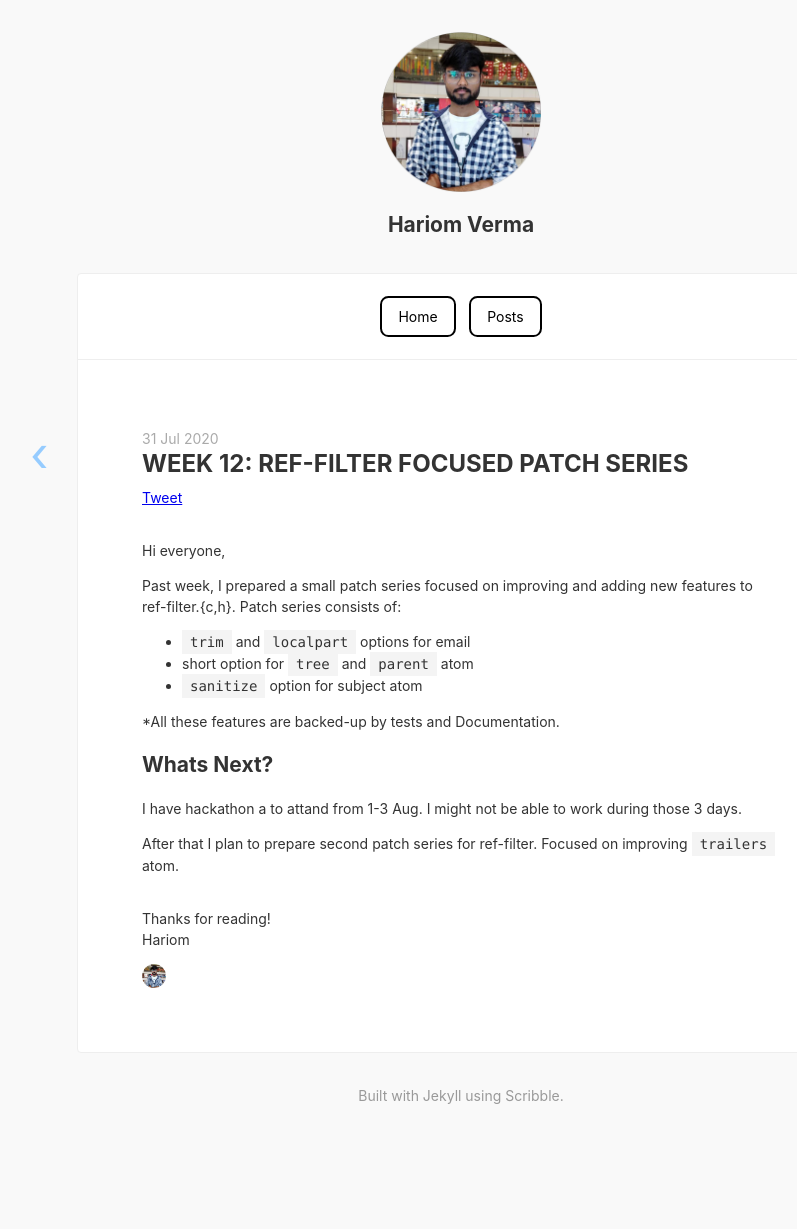
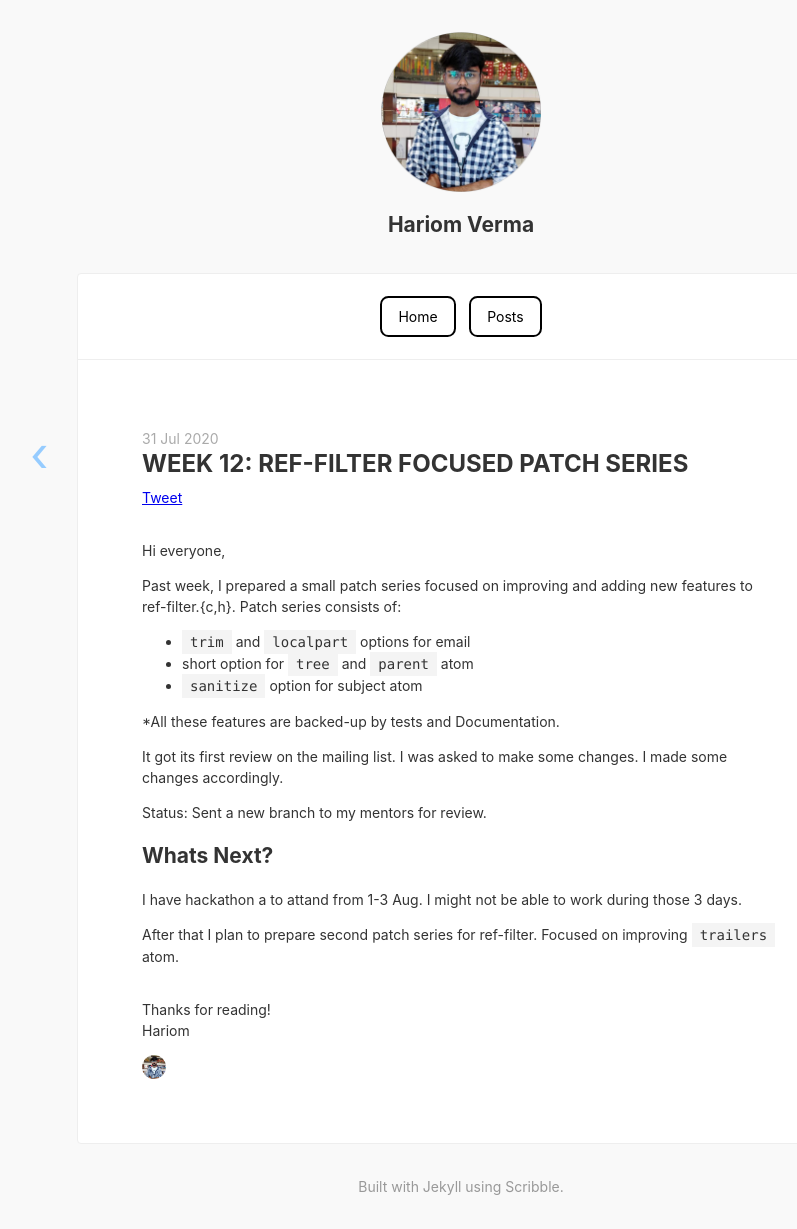
Before and after one commit to harry-hov/blogs, a Jekyll site: the page built from _posts/2020-07-31-week12-ref-filter-only.md, in a window 1280 px wide. Shown: the whole page, without its empty margins (179-976 px from the left). Built offline with Jekyll 4.4.1, drawn with Linux system fonts in a browser that asks for light colours; comment, search, counter and statistics services are not loaded; before the commit the page ends 1138 px from its top, so only the background shows below that.

Commit message:
Update 2020-07-31-week12-ref-filter-only.md

```diff
--- a/_posts/2020-07-31-week12-ref-filter-only.md
+++ b/_posts/2020-07-31-week12-ref-filter-only.md
@@ -13,6 +13,10 @@ Patch series consists of:
 
 *All these features are backed-up by tests and Documentation.
 
+It got its first review on the mailing list. I was asked to make some changes. I made some changes accordingly.
+
+Status: Sent a new branch to my mentors for review.
+
 ## Whats Next?
 I have hackathon a to attand from 1-3 Aug. I might not be able to work during those 3 days.
 
```
